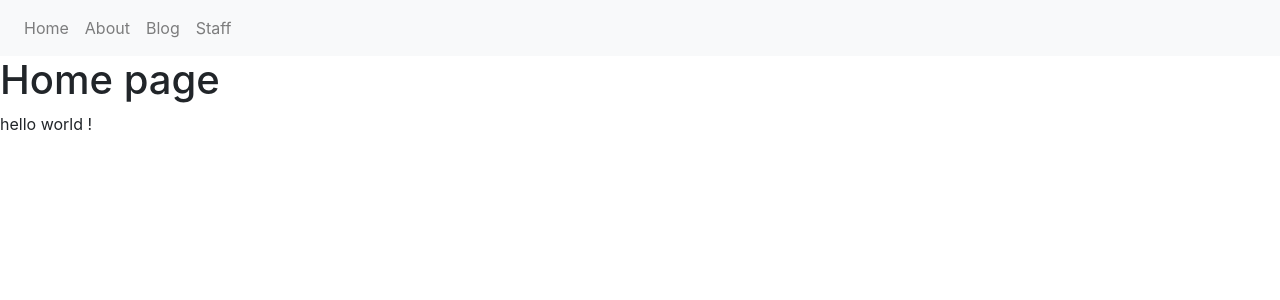
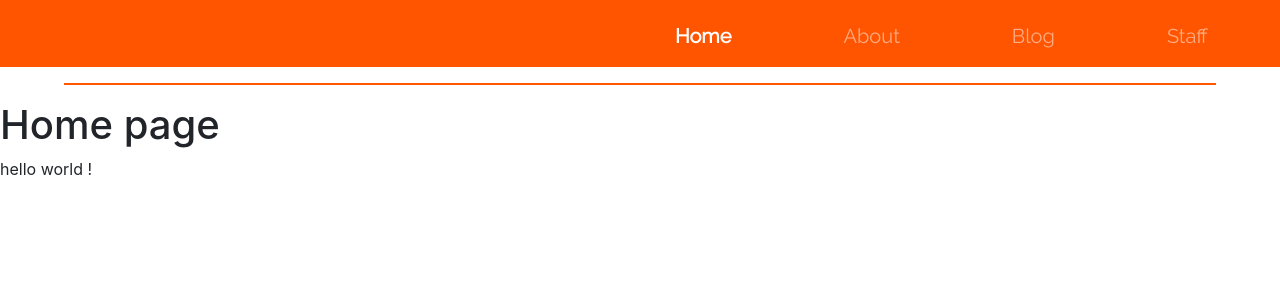
Before and after one commit to AdityaYadavalli1/AdityaYadavalli1.github.io, a Jekyll site: the page built from index.md, in a window 1280 px wide. Shown: the top 300 px of the page. Built offline with Jekyll 4.4.1, drawn with Linux system fonts in a browser that asks for light colours.

Commit message:
Navbar styling & underline done

```diff
--- a/_includes/navigation.html
+++ b/_includes/navigation.html
@@ -1,9 +1,11 @@
-<nav class="navbar navbar-expand-lg navbar-light bg-light">
-  <div class="collapse navbar-collapse" id="navbarNavAltMarkup">
-    <div class="navbar-nav">
+<nav class="navbar navbar-expand-lg py-md-2 navbar-custom">
+  <div class="navbar-collapse collapse" id="navbarCustom">
+    <ul class="navbar-nav ml-auto">
   {% for item in site.data.navigation %}
-    <a class="nav-item nav-link" href="{{item.link}}">{{ item.name }}</a>
+      <li {% if page.url == item.link %} class="nav-item active px-5" {% else %} class="nav-item px-5" {% endif %} style="padding-top: 5px">
+        <a class="nav-link" href="{{item.link}}">{{ item.name }}</a>
+      </li>
   {% endfor %}
-    </div>
+    </ul>
   </div>
 </nav>
--- a/_layouts/default.html
+++ b/_layouts/default.html
@@ -4,9 +4,11 @@
     <meta charset="utf-8">
     <title>{{ page.title }}</title>
     <link rel="stylesheet" href="/assets/css/styles.css">
+    <link href="https://fonts.googleapis.com/css2?family=Raleway&display=swap" rel="stylesheet">
   </head>
   <body>
     {% include navigation.html %}
+    <hr class="underline">
     {{ content }}
   </body>
 </html>
--- a/_sass/main.scss
+++ b/_sass/main.scss
@@ -1,3 +1,26 @@
 .current {
   color: green;
 }
+
+.navbar-custom {
+    background-color: #ff5500;
+}
+/* change the brand and text color */
+.navbar-custom .navbar-brand,
+.navbar-custom .navbar-text {
+    color: rgba(255,255,255,.8);
+    // font-family: 'Raleway'
+}
+/* change the link color */
+.navbar-custom .navbar-nav .nav-link {
+    color: rgba(255,255,255,.5);
+    font-family: 'Raleway';
+    font-size: 20px;
+}
+/* change the color of active or hovered links */
+.navbar-custom .nav-item.active .nav-link,
+.navbar-custom .nav-item:hover .nav-link {
+    color: #ffffff;
+    font-weight: bold;
+    font-size: 20px;
+}
--- /dev/null
+++ b/_sass/underline.scss
@@ -0,0 +1,8 @@
+.underline {
+  width: 90%;
+  color: '#000';
+  height:2px;
+  border-width:0;
+  background-color: #ff5500;
+
+}
--- a/assets/css/styles.scss
+++ b/assets/css/styles.scss
@@ -1,4 +1,5 @@
 ---
 ---
 @import "main";
+@import "underline";
 @import 'bootstrap/bootstrap';
```
Also changed, not shown: 11 other files.
